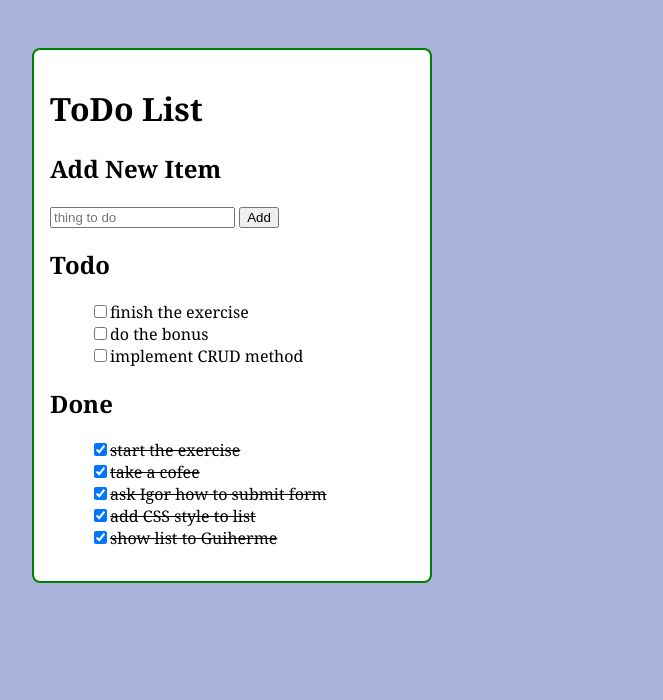
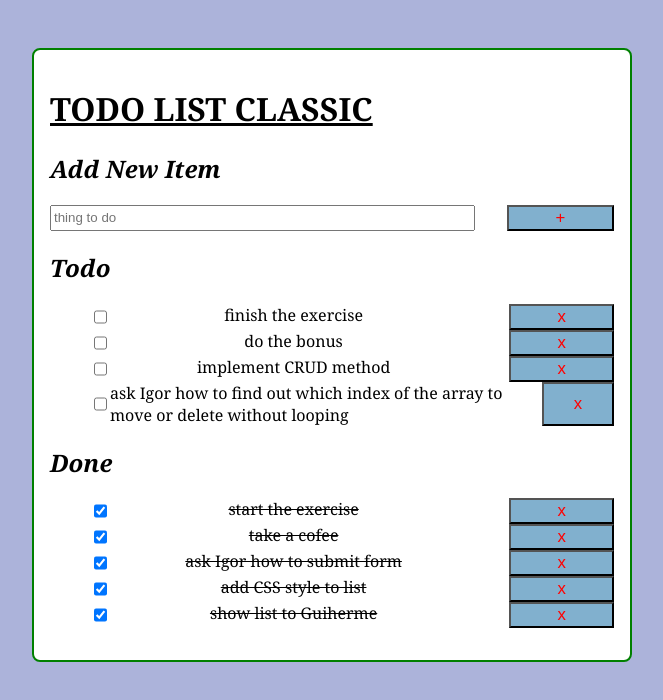
Before and after one commit to pgradone/ToDoListClassic, a plain HTML site: page index.html in a window 1280 px wide. Shown: the whole page, without its empty margins (24-687 px from the left). Drawn offline with Linux system fonts and the light colour scheme.

Commit message:
restyling and delete button

```diff
--- a/index.html
+++ b/index.html
@@ -4,17 +4,18 @@
     <meta charset="UTF-8" />
     <meta name="viewport" content="width=device-width, initial-scale=1.0" />
     <title>ToDo List Classic</title>
+    <!-- Add icon library -->
     <link rel="stylesheet" href="styles/style.css" />
   </head>
 
   <body>
     <main class="container">
-      <h1>ToDo List</h1>
+      <h1>ToDo List Classic</h1>
       <section>
         <h2>Add New Item</h2>
         <form action="#">
           <input type="text" name="" id="newthing" placeholder="thing to do" />
-          <input type="submit" value="Add" />
+          <input type="submit" value="  +  " />
         </form>
       </section>
       <h2>Todo</h2>
--- a/scripts/data.js
+++ b/scripts/data.js
@@ -7,4 +7,9 @@ let todoArray = [
   { done: true, task: 'show list to Guiherme' },
   { done: false, task: 'do the bonus' },
   { done: false, task: 'implement CRUD method' },
+  {
+    done: false,
+    task:
+      'ask Igor how to find out which index of the array to move or delete without looping',
+  },
 ];
--- a/scripts/script.js
+++ b/scripts/script.js
@@ -42,6 +42,21 @@ function addToList(task, done) {
   liHTML.append(spanHTML);
   // set 'line-through' style to the span text (if done), otherwise none
   spanHTML.style.textDecoration = done ? 'line-through' : '';
+  // create and add a Delete button with its eventlistener
+  const deleteHTMLbutton = document.createElement('input');
+  liHTML.append(deleteHTMLbutton);
+  deleteHTMLbutton.type = 'submit';
+  deleteHTMLbutton.value = '  x  ';
+  deleteHTMLbutton.addEventListener('click', function () {
+    // by comparing the task string
+    // there is no other way to ID the task !
+    for (let index = 0; index < todoArray.length; index++) {
+      if (task === todoArray[index].task) {
+        todoArray.splice(index, 1);
+      }
+    }
+    refreshHTMLlists();
+  });
   // Make sure to update the task when the user clicks on the checkbox.
   // add 'click' event listener to input item by calling function
   inputHTML.addEventListener('click', function () {
--- a/styles/style.sass
+++ b/styles/style.sass
@@ -6,14 +6,44 @@ body
   font-family: Georgia, 'Times New Roman', Times, serif
   background-color: #acb3da
 
+h1
+  text-decoration: underline
+  text-transform: uppercase
+
+h2
+  font-style: italic
+
+form
+  display: flex
+  justify-content: space-between
+  input[type='text']
+    width: 80%
+
+li
+  display: flex
+  justify-content: space-between
+
+
 #listtodo, #listdone
   list-style: none
 
 .container
   background-color: #fff
-  width: 50%
-  max-width: 400px
+  width: 70%
+  max-width: 600px
   border: solid 2px green
   border-radius: 0.5rem
   padding: 1rem
   margin: 3rem
+
+input[type='submit']
+  color: red
+  background-color: #81b0ce
+  font-size: 1.05rem
+  margin-left: 2rem
+  width: 20%
+
+input[type='submit']:hover
+  // &:hover
+  // box-shadow: 0 12px 16px 0 rgba(0,0,0,0.24), 0 17px 50px 0 rgba(0,0,0,0.19)
+  box-shadow: 0 8px 16px 0 rgba(0,0,0,0.2), 0 6px 20px 0 rgba(0,0,0,0.19)
```
Also changed, not shown: styles/style.css, 1 other file.
